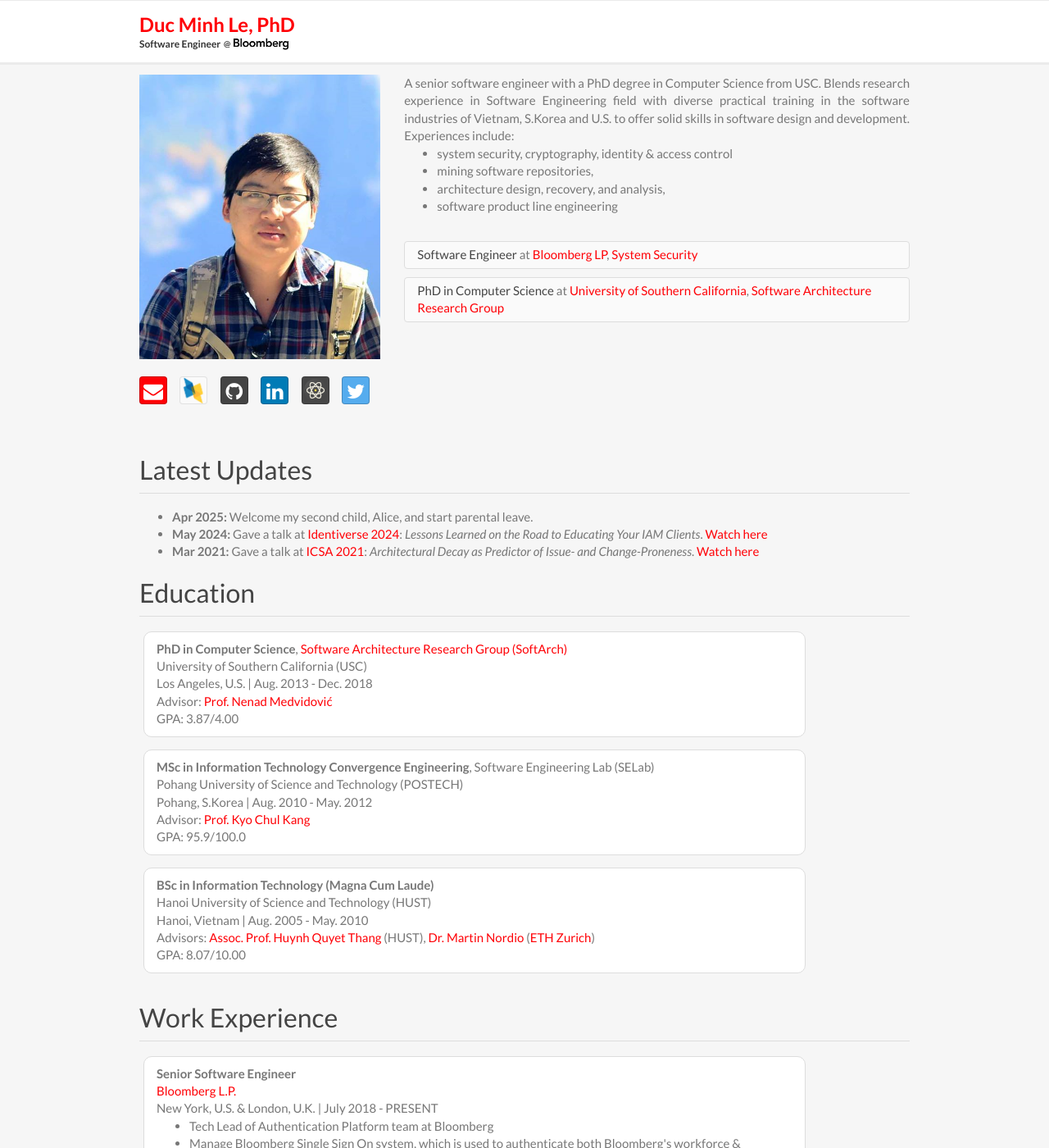
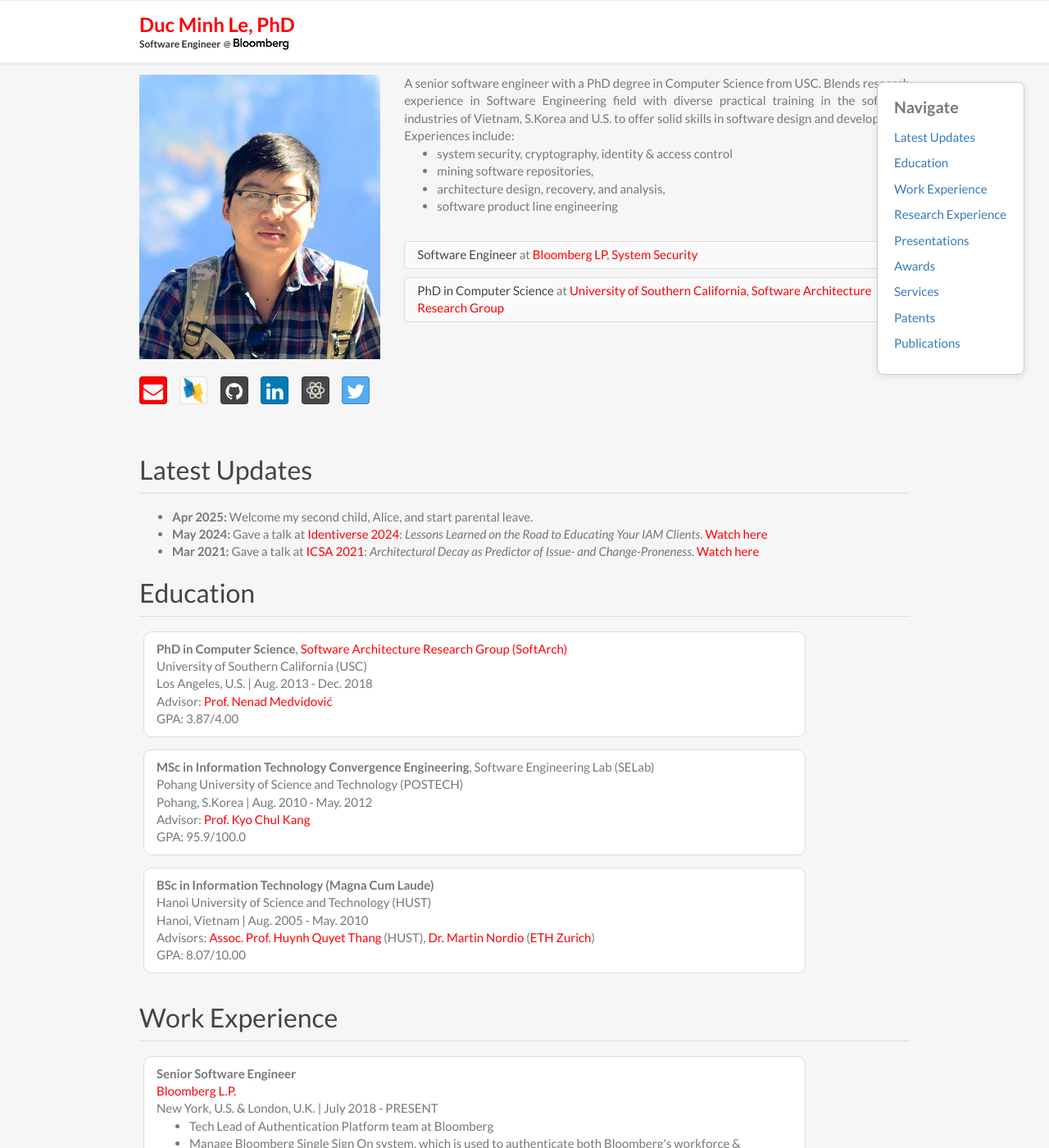
Before and after one commit to lemduc/lemduc.github.io, a Jekyll site: the page built from index.html, in a window 1280 px wide and 1400 px high. Shown: the whole window at 82% size. Built offline with Jekyll 4.4.1, drawn with Linux system fonts in a browser that asks for light colours; nearby versions of some CDN libraries; some of the changed text lies outside the part shown.

Commit message:
Reorder sections: move Work Experience above Research Experience and update floating navigator accordingly

```diff
--- /dev/null
+++ b/_includes/research.html
@@ -0,0 +1,55 @@
+<div class="row">
+    <div class="col-pub">
+        <div class="research-html">
+            <span class="research-group"><strong>Software Architectural Research Group, USC</strong></span><br>
+            <span class="research-title">Architectural Change and Decay in Open-source Software Systems</span><br>
+            <span class="research-meta">Los Angeles, CA, U.S. | Feb. 2014 - July 2018</span><br>
+            <ul>
+                <li>Reversed architectures of over 800 versions of 23 open-source systems, totaling over 120 MLOCs.</li>
+                <li>Found evolution trends related to architectural changes in software systems, rate of architectural decay occurrences, correlations among implementation decisions and architectural changes.</li>
+                <li>Used implicit problems (architectural- and code-smells) and explicit problems (reported issues and bugs) to provide an accurate, systematic, and in-depth approach to predict potential system problems, particularly bugs.</li>
+                <li>Cooperated with Huawei USA in a study of how to adapt the company's codebase to architectural changes in new Android versions.</li>
+            </ul>
+        </div>
+    </div>
+</div>
+<div class="row">
+    <div class="col-pub">
+        <div class="research-html">
+            <span class="research-group"><strong>Software Architectural Research Group, USC</strong></span><br>
+            <span class="research-title">Privacy Preserving in Distributed Computation</span><br>
+            <span class="research-meta">Los Angeles, CA, U.S. | May 2014 - Aug. 2014</span><br>
+            <ul>
+                <li>Studied sTile, a tile-based architecture, which tackles the problem of distributing computation onto cloud, while providing probabilistic guarantees that agents compromising parts of the cloud wouldn't be able to learn the private data and the nature of the computation.</li>
+                <li>Deployed and evaluated a prototype of sTile on several main cloud services (Azure, EC2, Google Cloud).</li>
+            </ul>
+        </div>
+    </div>
+</div>
+<div class="row">
+    <div class="col-pub">
+        <div class="research-html">
+            <span class="research-group"><strong>Software Engineering Lab, POSTECH</strong></span><br>
+            <span class="research-title">Impact Analysis of Software Requirement Change based on Feature Relationships</span><br>
+            <span class="research-meta">Pohang, S.Korea | Sep. 2012 - Feb. 2013</span><br>
+            <ul>
+                <li>Reversed feature models based on variation points and variants embedded by C preprocessor.</li>
+                <li>Verified consistency between designed models and reversed models and provided refactoring advice.</li>
+                <li>Integrated into <a href="http://productlinetech.com" target="_blank">VULCAL Workbench</a>, a CASE tool that supports software product line engineering.</li>
+            </ul>
+        </div>
+    </div>
+</div>
+<div class="row">
+    <div class="col-pub">
+        <div class="research-html">
+            <span class="research-group"><strong>ETH Zurich & HUST</strong></span><br>
+            <span class="research-title"><a href="http://se.inf.ethz.ch/research/cloudstudio/" target="_blank">CloudStudio - Enabling distributed projects to produce software "on the cloud"</a></span><br>
+            <span class="research-meta">Hanoi, Vietnam | Aug. 2009 - Jun. 2010</span><br>
+            <ul>
+                <li>Created the initial version of CloudStudio, an Integrated Development Environment (IDE) enabling globally distributed software projects and producing software "on the cloud".</li>
+                <li>Developed the following features: project management, code editor, project compilation, group communication.</li>
+            </ul>
+        </div>
+    </div>
+</div>
--- a/index.html
+++ b/index.html
@@ -1,49 +1,112 @@
 ---
 layout: default
 ---
-<h2 onclick="toggleSection('latest-updates-section')" style="cursor:pointer;">Latest Updates</h2>
+<style>
+.floating-nav {
+  position: fixed;
+  top: 100px;
+  right: 30px;
+  background: #fff;
+  border: 1px solid #ccc;
+  border-radius: 8px;
+  box-shadow: 0 2px 8px rgba(0,0,0,0.1);
+  padding: 16px 20px;
+  z-index: 1000;
+  min-width: 180px;
+}
+.floating-nav strong {
+  display: block;
+  font-size: 1.3em;
+  font-weight: bold;
+  margin-bottom: 12px;
+}
+.floating-nav ul {
+  list-style: none;
+  margin: 0;
+  padding: 0;
+}
+.floating-nav li {
+  margin-bottom: 10px;
+}
+.floating-nav a {
+  color: #337ab7;
+  text-decoration: none;
+  font-weight: 500;
+  transition: color 0.2s;
+}
+.floating-nav a:hover {
+  color: #23527c;
+  text-decoration: underline;
+}
+@media (max-width: 900px) {
+  .floating-nav { display: none; }
+}
+</style>
+
+<div class="floating-nav">
+  <strong>Navigate</strong>
+  <ul>
+    <li><a href="#latest-updates-section">Latest Updates</a></li>
+    <li><a href="#education-section">Education</a></li>
+    <li><a href="#experience-section">Work Experience</a></li>
+    <li><a href="#research-section">Research Experience</a></li>
+    <li><a href="#presentation-section">Presentations</a></li>
+    <li><a href="#awards-section">Awards</a></li>
+    <li><a href="#services-section">Services</a></li>
+    <li><a href="#patents-section">Patents</a></li>
+    <li><a href="#publications-section">Publications</a></li>
+  </ul>
+</div>
+
+<h2 id="latest-updates-section" onclick="toggleSection('latest-updates-section')" style="cursor:pointer;">Latest Updates</h2>
 <hr/>
 <div id="latest-updates-section">
 {% include latest_updates.html %}
 </div>
 
-<h2 onclick="toggleSection('education-section')" style="cursor:pointer;">Education</h2>
+<h2 id="education-section" onclick="toggleSection('education-section')" style="cursor:pointer;">Education</h2>
 <hr/>
 <div id="education-section">
 {% include education.html %}
 </div>
 
-<h2 onclick="toggleSection('experience-section')" style="cursor:pointer;">Work Experience</h2>
+<h2 id="experience-section" onclick="toggleSection('experience-section')" style="cursor:pointer;">Work Experience</h2>
 <hr/>
 <div id="experience-section">
 {% include experience.html %}
 </div>
 
-<h2 onclick="toggleSection('presentation-section')" style="cursor:pointer;">Presentations</h2>
+<h2 id="research-section" onclick="toggleSection('research-section')" style="cursor:pointer;">Research Experience</h2>
+<hr/>
+<div id="research-section">
+{% include research.html %}
+</div>
+
+<h2 id="presentation-section" onclick="toggleSection('presentation-section')" style="cursor:pointer;">Presentations</h2>
 <hr/>
 <div id="presentation-section">
 {% include presentation.html %}
 </div>
 
-<h2 onclick="toggleSection('awards-section')" style="cursor:pointer;">Awards</h2>
+<h2 id="awards-section" onclick="toggleSection('awards-section')" style="cursor:pointer;">Awards</h2>
 <hr/>
 <div id="awards-section">
 {% include awards.html %}
 </div>
 
-<h2 onclick="toggleSection('services-section')" style="cursor:pointer;">Services</h2>
+<h2 id="services-section" onclick="toggleSection('services-section')" style="cursor:pointer;">Services</h2>
 <hr/>
 <div id="services-section">
 {% include services.html %}
 </div>
 
-<h2 onclick="toggleSection('patents-section')" style="cursor:pointer;">Patents</h2>
+<h2 id="patents-section" onclick="toggleSection('patents-section')" style="cursor:pointer;">Patents</h2>
 <hr/>
 <div id="patents-section">
 {% include patents.html %}
 </div>
 
-<h2 onclick="toggleSection('publications-section')" style="cursor:pointer;">Selected Publications</h2>
+<h2 id="publications-section" onclick="toggleSection('publications-section')" style="cursor:pointer;">Selected Publications</h2>
 <hr/>
 <div id="publications-section">
 {% include publications.html %}
```
